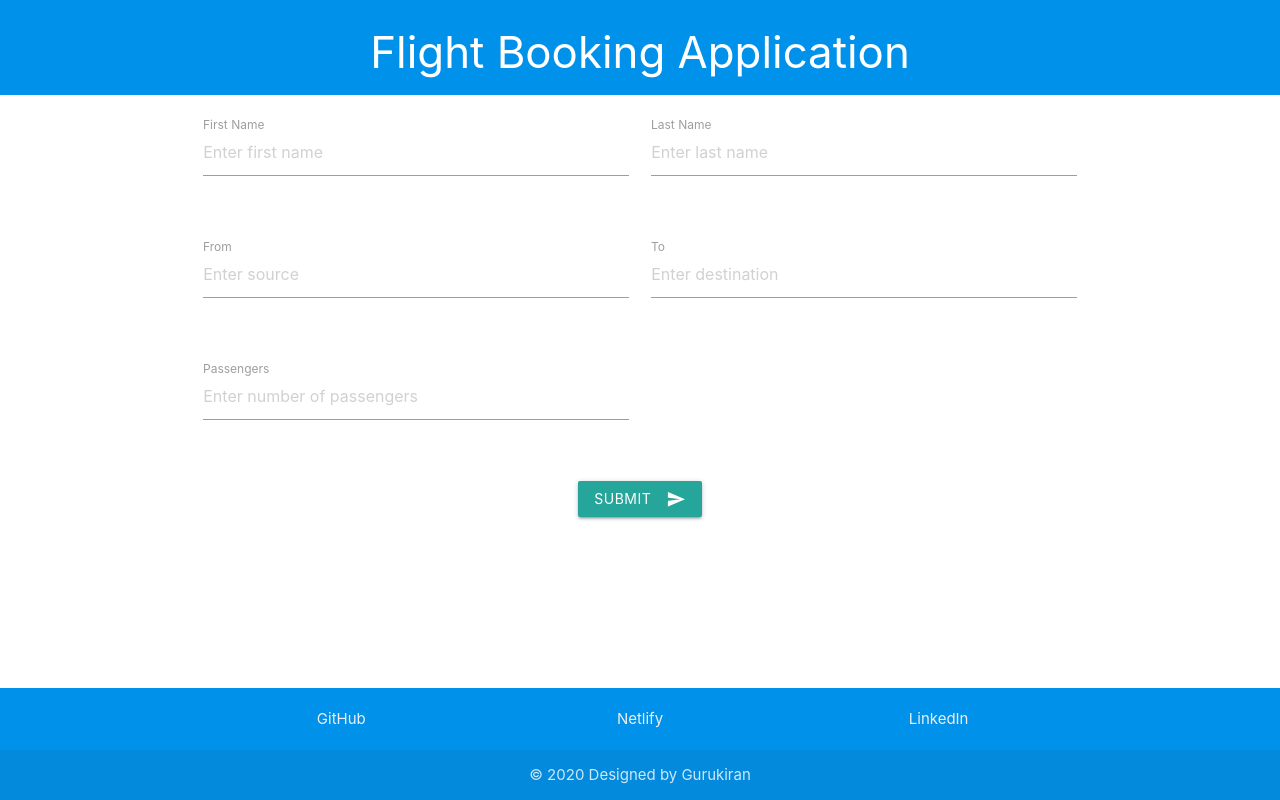
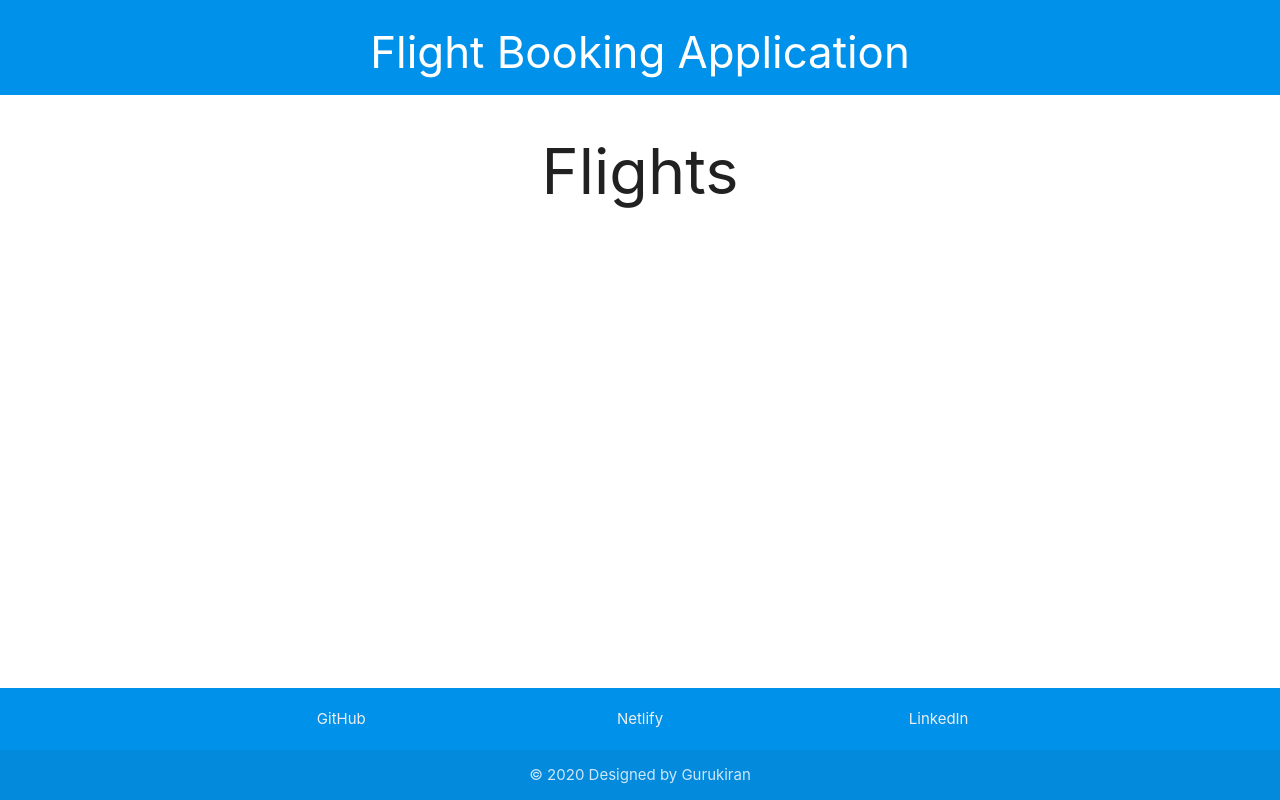
Before and after one commit to guru-sode/flight-booking-app, a React (Create React App) app: page /flights in a window 1280 px wide. Built offline with nearby package versions, Linux system fonts and the light colour scheme.

Commit message:
Create flights.js

```diff
--- a/package.json
+++ b/package.json
@@ -8,6 +8,7 @@
     "@testing-library/user-event": "^7.2.1",
     "react": "^16.13.0",
     "react-dom": "^16.13.0",
+    "react-router-dom": "^5.1.2",
     "react-scripts": "3.4.0"
   },
   "scripts": {
--- a/src/App.js
+++ b/src/App.js
@@ -1,16 +1,23 @@
 import React from 'react';
 import './App.css';
+import { BrowserRouter, Switch, Route } from 'react-router-dom';
 import Header from './components/Header';
 import Footer from './components/Footer';
 import Form from './components/Form';
+import Flights from './components/Flights';
 
 function App() {
   return (
-    <div className="App">
-      <Header />
-      <Form />
-      <Footer />
-    </div>
+    <BrowserRouter>
+      <Switch>
+        <div className="App">
+          <Route  path="/" component={Header} />
+          <Route exact path="/" component={Form} />
+          <Route exact path="/flights" component={Flights} />
+          <Route  path="/" component={Footer} />
+        </div>
+      </Switch>
+    </BrowserRouter>
   );
 }
 
--- /dev/null
+++ b/src/components/Flights.js
@@ -0,0 +1,17 @@
+import React, { Component } from 'react';
+
+class Flights extends Component {
+    constructor(props){
+        super(props);
+        this.state = {}
+    }
+
+    render() {
+        console.log(this.props.location.state)
+        return (
+            <h1>Flights</h1>
+         );
+    }
+}
+
+export default Flights;
--- a/src/components/Form.js
+++ b/src/components/Form.js
@@ -1,27 +1,75 @@
 import React, { Component } from 'react';
+import { Redirect } from "react-router-dom";
 
 class Form extends Component {
-    constructor(props){
+    constructor(props) {
         super(props);
-        this.state={}
+        this.state = {
+            noError: false
+        }
         this.handleChange = this.handleChange.bind(this);
         this.handleSubmit = this.handleSubmit.bind(this);
+        this.validate = this.validate.bind(this);
     }
 
-    handleChange(event){
+    handleChange(event) {
         const id = event.target.id;
-        console.log(id, event.target.value)
         this.setState({
             [id]: event.target.value
         })
     }
 
-    handleSubmit(event){
+    handleSubmit(event) {
         event.preventDefault();
+        const err = this.validate();
+        if(!err){
+            this.setState({
+                noError: true
+            })
+        }
+    }
+
+    validate() {
+        let err = false;
+        if (!this.state.first_name) {
+            this.setState({
+                errFName: 'Enter valid first name',
+            })
+            err=true;
+        }
+        if (!this.state.last_name) {
+            this.setState({
+                errLName: 'Enter valid last name',
+            })
+            err=true;
+        }
+        if (!this.state.source) {
+            this.setState({
+                errSource: 'Enter valid source name',
+            })
+            err=true;
+        }
+        if (!this.state.destination) {
+            this.setState({
+                errDestination: 'Enter valid destination name',
+            })
+            err=true;
+        }
+        if (parseInt(this.state.passengers) < 0 || !this.state.passengers) {
+            this.setState({
+                errPassengers: 'Number of passengers should be at least 1',
+            })
+            err=true;
+        }
+        return err;
     }
 
 
     render() {
+        const redirectToReferrer = this.state.noError;
+        if (redirectToReferrer) {
+            return <Redirect to={{pathname:"/flights", state: this.state}} />
+        }
         return (
             <div className="container">
                 <div className="row">
@@ -30,31 +78,31 @@ class Form extends Component {
                             <div className="input-field col s6">
                                 <input className="validate" placeholder="Enter first name" id="first_name" type="text"></input>
                                 <label htmlFor="first_name">First Name</label>
-                            <span className="helper-text" data-error="Invalid" data-success="Valid"></span>
+                                <span className="helper-text red-text">{this.state.errFName ? this.state.errFName : null}</span>
                             </div>
                             <div className="input-field col s6">
                                 <input className="validate" placeholder="Enter last name" id="last_name" type="text"></input>
                                 <label htmlFor="last_name">Last Name</label>
-                            <span className="helper-text" data-error="Invalid" data-success="Valid"></span>
+                                <span className="helper-text red-text">{this.state.errLName ? this.state.errLName : null}</span>
                             </div>
                         </div>
                         <div className="row">
                             <div className="input-field col s6">
                                 <input className="validate" placeholder="Enter source" id="source" type="text"></input>
                                 <label htmlFor="source">From</label>
-                            <span className="helper-text" data-error="Invalid" data-success="Valid"></span>
+                                <span className="helper-text red-text">{this.state.errSource ? this.state.errSource : null}</span>
                             </div>
                             <div className="input-field col s6">
                                 <input className="validate" placeholder="Enter destination" id="destination" type="text"></input>
                                 <label htmlFor="destination">To</label>
-                            <span className="helper-text" data-error="Invalid" data-success="Valid"></span>
+                                <span className="helper-text red-text">{this.state.errDestination ? this.state.errDestination : null}</span>
                             </div>
                         </div>
                         <div className="row">
                             <div className="input-field col s6">
                                 <input className="validate" placeholder="Enter number of passengers" id="passengers" type="text"></input>
                                 <label htmlFor="passengers">Passengers</label>
-                            <span className="helper-text" data-error="Invalid" data-success="Valid"></span>
+                                <span className="helper-text red-text">{this.state.errPassengers ? this.state.errPassengers : null}</span>
                             </div>
                         </div>
                         <div className="row">
```
Also changed, not shown: 1 other file (tests, documents, lock files or other folders). Lines whose indentation alone changed are shown as unchanged.
